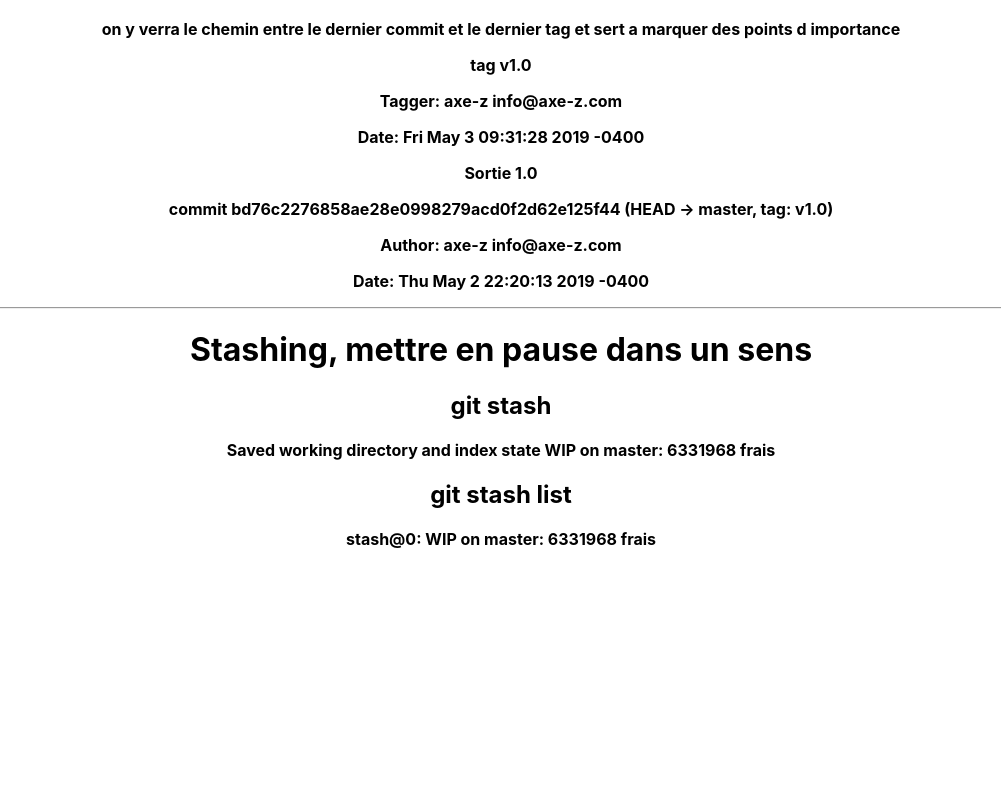
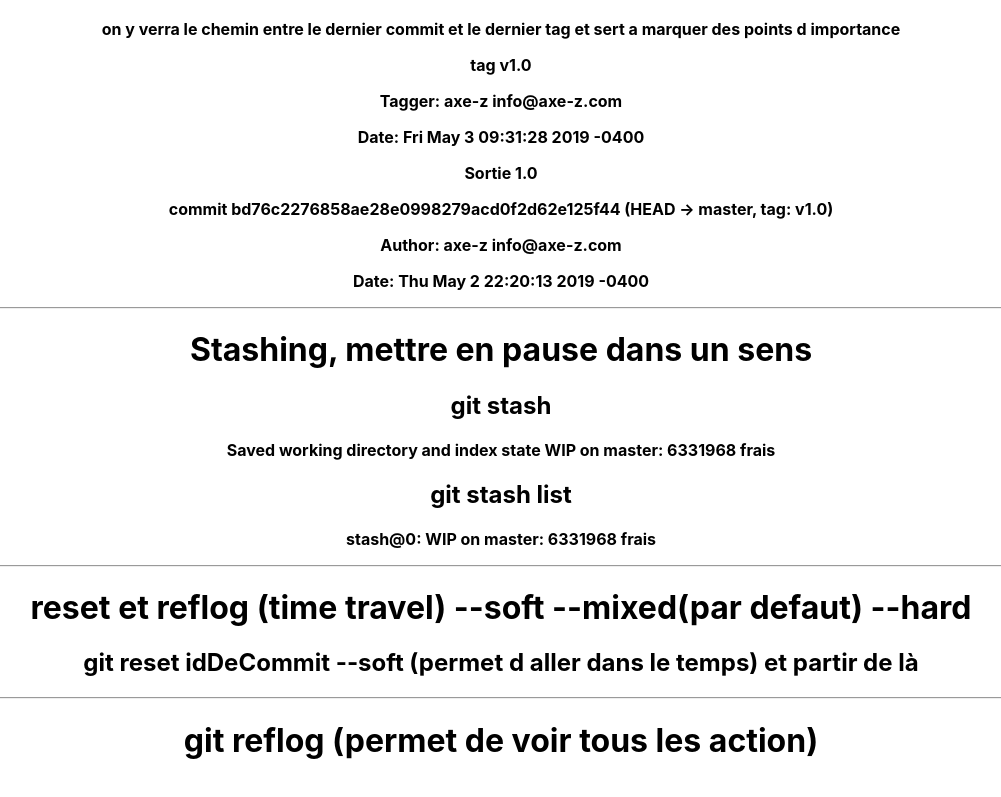
Before and after one commit to axe-z/git, a React (Create React App) app: page / in a window 1280 px wide. Shown: the part 7053-7850 px from the top of the page, without its empty margins (139-1140 px from the left). Before the commit the page ends 7638 px from the top, so only its background shows below. Built offline with nearby package versions, Linux system fonts and the light colour scheme.

Commit message:
test reset3

```diff
--- a/src/App.js
+++ b/src/App.js
@@ -294,6 +294,12 @@ index 4d29575..e36b9bc 100644
       <p>Saved working directory and index state WIP on master: 6331968 frais</p>
       <h2>git stash list</h2>
       <p>stash@{0}: WIP on master: 6331968 frais</p>
+      <hr />
+      <h1>reset et reflog (time travel) --soft --mixed(par defaut) --hard</h1>
+      <h2>git reset idDeCommit --soft (permet d aller dans le temps) et partir de là</h2>
+      <hr />
+      <h1>git reflog (permet de voir tous les action)</h1>
+      <h2 />
     </div>
   );
 }
```
Also changed, not shown: 1 other file (tests, documents, lock files or other folders).
